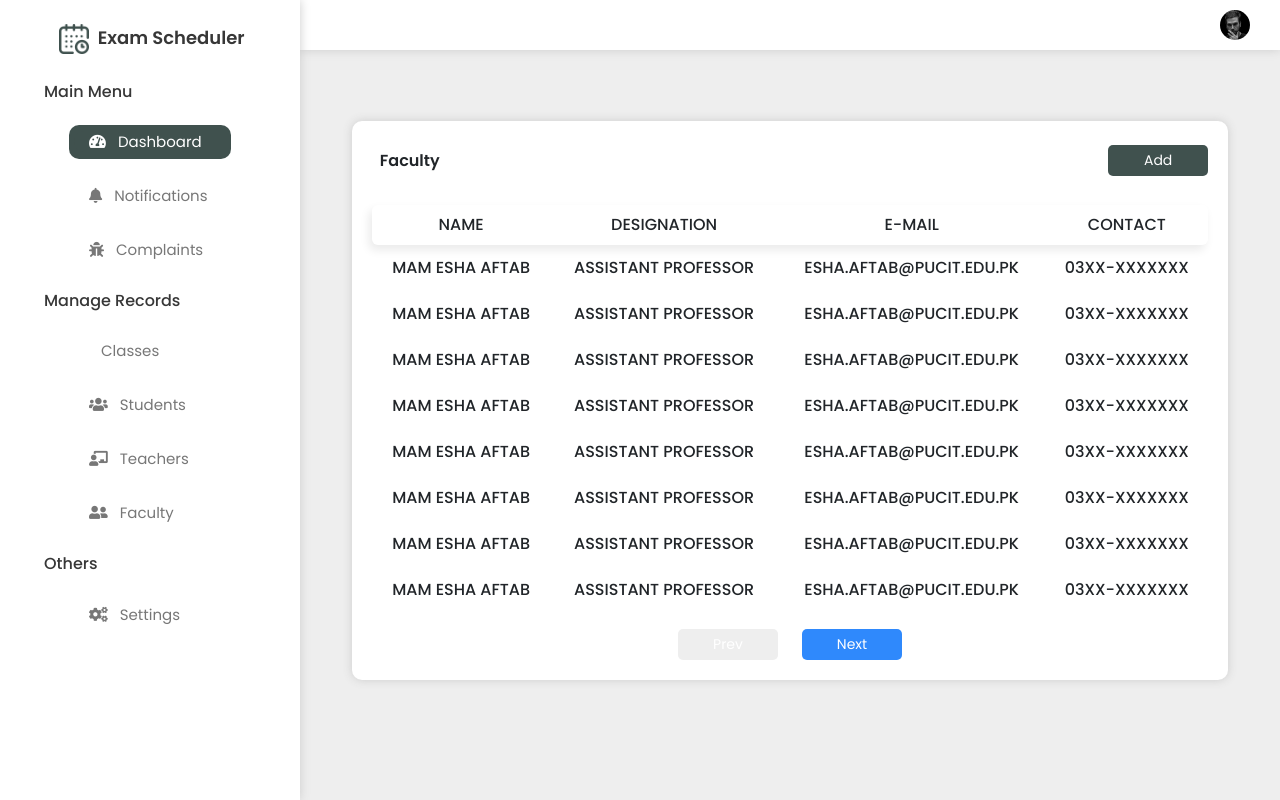
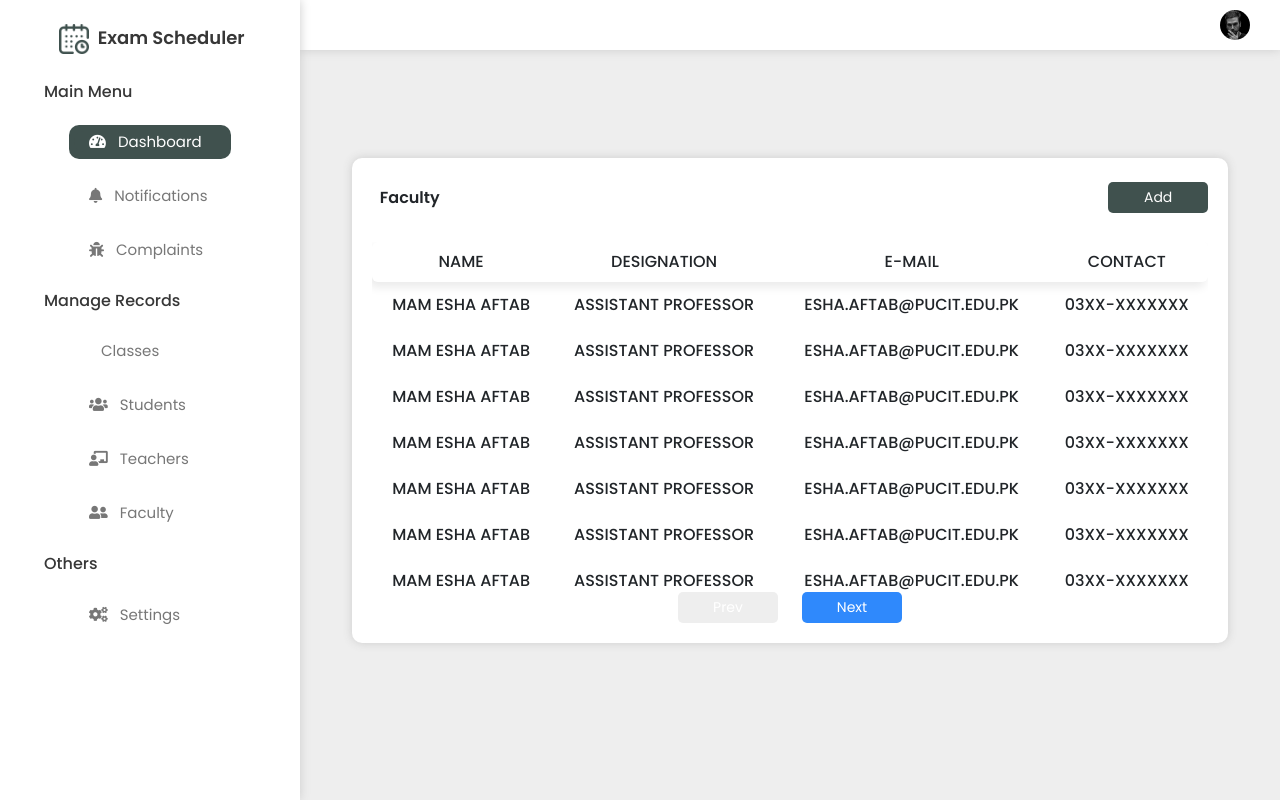
Before and after one commit to anovius/Exam-Scheduler, a React (Create React App) app in the folder client/: page /admin/faculty in a window 1280 px wide. Built offline with nearby package versions, Linux system fonts and the light colour scheme; some icons are missing.

Commit message:
design fixes

```diff
--- a/client/src/screens/admin/admin.css
+++ b/client/src/screens/admin/admin.css
@@ -139,6 +139,11 @@
     padding: 20px;
 }
 
+.custom-table{
+    height: 350px;
+    overflow-y: scroll;
+}
+
 .schedule-date{
     font-size: 14px;
     font-weight: 500;
--- a/client/src/screens/admin/components/Schedule.js
+++ b/client/src/screens/admin/components/Schedule.js
@@ -44,7 +44,7 @@ function Schedule() {
                             </div>
                             <div class="col-sm-4 ">
                                 <select class="form-select" aria-label="Default select example">
-                                    <option selected>select year</option>
+                                    <option selected>Select year</option>
                                     <option value="2018">2018</option>
                                     <option value="2019">2019</option>
                                     <option value="2020">2020</option>
```
